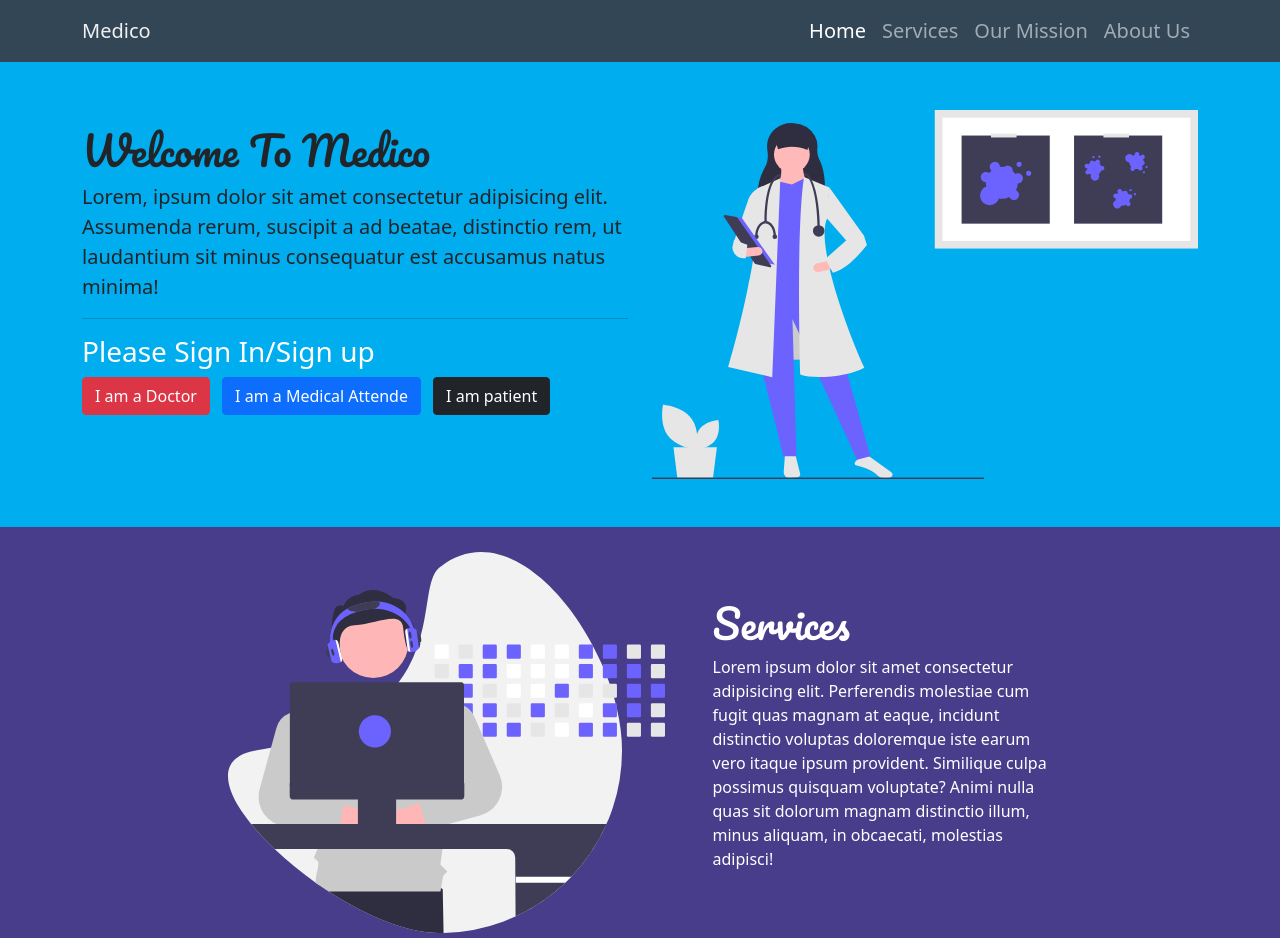
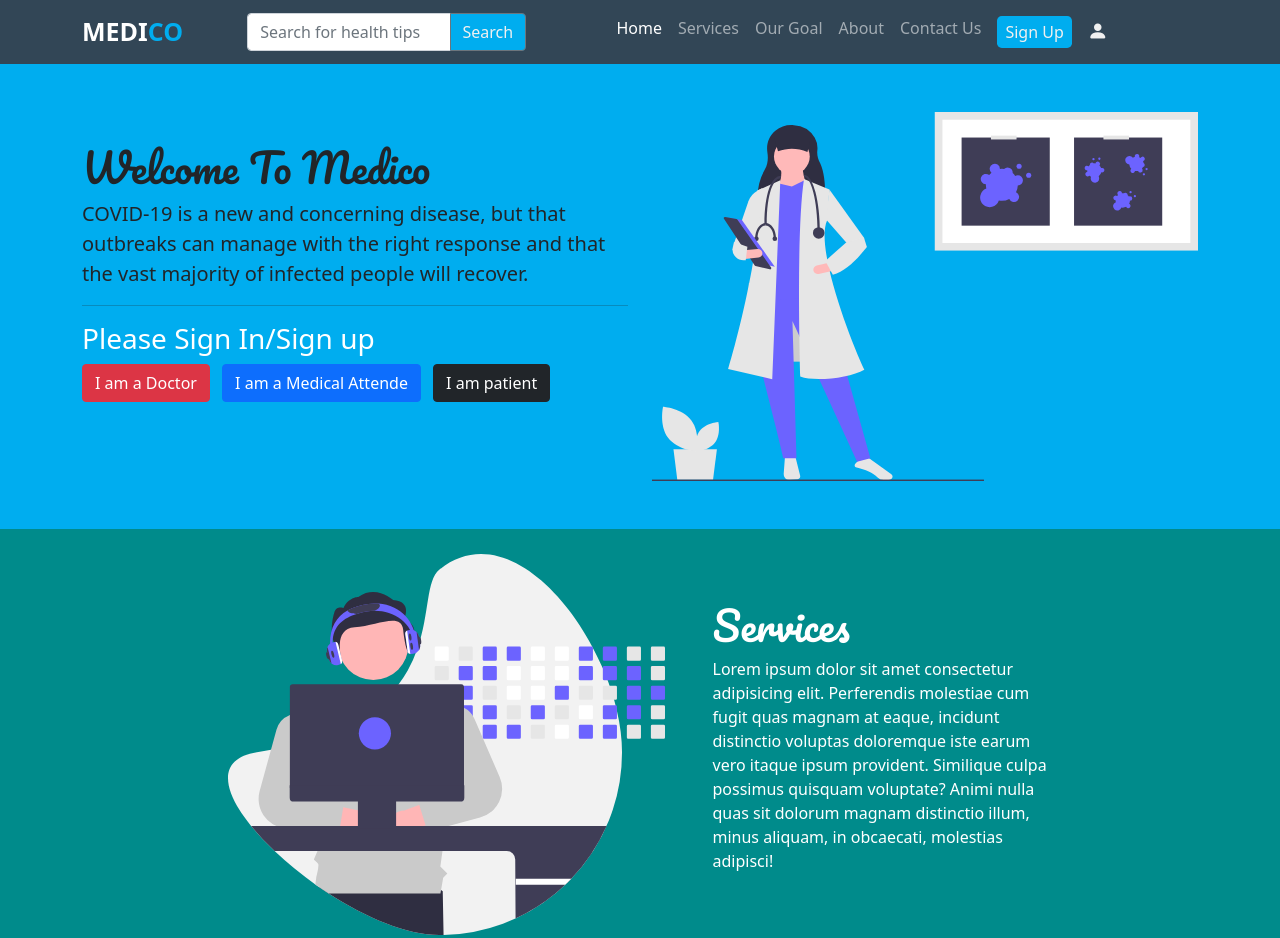
Before and after one commit to sufianfuad/medico-project, a plain HTML site: page index.html in a window 1280 px wide. Shown: the top 938 px of the page. Drawn offline with nearby package versions, Linux system fonts and the light colour scheme.

Commit message:
updated design

```diff
--- a/css/style.css
+++ b/css/style.css
@@ -10,9 +10,28 @@
     background-color: rgba(50, 70, 86,50);
     color: white;
 }
+.title{
+    font-size: 25px;
+    font-weight: 700;
+}
+#title-color{
+    color: #00adef;
+}
 #logoTitle{
     color: #f0f0f0;
     font-weight: 400;
+}
+#search-button{
+    background-color: #00adef;
+    color: #f0f0f0;
+}
+#sign{
+    background-color: #00adef;
+    color: #f0f0f0;
+}
+.bi{
+    font-size: 20px;
+    color: #f0f0f0;
 }
 .main-body{
     /* background-color: darkcyan; */
@@ -24,7 +43,8 @@
 }
 .second-part{
     margin-top: 40px;
-    background-color: darkslateblue;
+    /* background-color: darkslateblue; */
+    background-color: darkcyan;
     padding: 25px;
 }
 #footer{
--- a/index.html
+++ b/index.html
@@ -9,6 +9,9 @@
   <!-- bootstrap cdn -->
   <link href="https://cdn.jsdelivr.net/npm/bootstrap@5.1.1/dist/css/bootstrap.min.css" rel="stylesheet"
     integrity="sha384-F3w7mX95PdgyTmZZMECAngseQB83DfGTowi0iMjiWaeVhAn4FJkqJByhZMI3AhiU" crossorigin="anonymous">
+
+  <!-- bootstrap icon cdn -->
+  <link rel="stylesheet" href="https://cdn.jsdelivr.net/npm/bootstrap-icons@1.5.0/font/bootstrap-icons.css">
 
   <!-- annimate css -->
   <link rel="stylesheet" href="https://cdnjs.cloudflare.com/ajax/libs/animate.css/4.1.1/animate.min.css" />
@@ -22,7 +25,54 @@
     <!-- navbar start -->
     <nav class="navbar navbar-expand-lg navbar-dark navBg">
       <div class="container">
-        <a class="navbar-brand" id="logoTitle" href="#">Medico</a>
+        <a class="navbar-brand title" href="#">MEDI<span id="title-color">CO</span></a>
+        <button class="navbar-toggler" type="button" data-bs-toggle="collapse" data-bs-target="#navbarSupportedContent"
+          aria-controls="navbarSupportedContent" aria-expanded="false" aria-label="Toggle navigation">
+          <span class="navbar-toggler-icon"></span>
+        </button>
+        <div class="input-group w-25 ms-5">
+          <input type="text" class="form-control" placeholder="Search for health tips" aria-label="Recipient's username"
+            aria-describedby="button-addon2">
+          <button class="btn btn-outline-secondary" type="button" id="search-button">Search</button>
+        </div>
+        <div class="collapse navbar-collapse" id="navbarSupportedContent">
+          <ul class="navbar-nav mx-auto mb-lg-0">
+            <li class="nav-item">
+              <a class="nav-link active" aria-current="page" href="#">Home</a>
+            </li>
+            <li class="nav-item">
+              <a class="nav-link" href="#">Services</a>
+            </li>
+            <li class="nav-item">
+              <a class="nav-link" href="#">Our Goal</a>
+            </li>
+            <li class="nav-item">
+              <a class="nav-link" href="#">About</a>
+            </li>
+            <li class="nav-item">
+              <a class="nav-link" href="#">Contact Us</a>
+            </li>
+            <li class="nav-item">
+              <a class="nav-link" href="#"><button class="px-2 py-1 border-0 rounded-3" id="sign">Sign Up</button></a>
+            </li>
+            <li class="nav-item">
+              <a class="nav-link" href="#"><i class="bi bi-person-fill"></i></a>
+            </li>
+
+          </ul>
+          <!-- <form class="d-flex">
+            <input class="form-control me-2" type="search" placeholder="Search" aria-label="Search">
+            <button class="btn btn-outline-success" type="submit">SignIn</button>
+          </form> -->
+
+        </div>
+      </div>
+    </nav>
+    <!-- <nav class="navbar navbar-expand-lg navbar-dark navBg">
+      <div class="container">
+
+
+         <a class="navbar-brand" id="logoTitle" href="#">Medico</a>
         <button class="navbar-toggler" type="button" data-bs-toggle="collapse" data-bs-target="#navbarNav"
           aria-controls="navbarNav" aria-expanded="false" aria-label="Toggle navigation">
           <span class="navbar-toggler-icon"></span>
@@ -44,7 +94,7 @@
           </ul>
         </div>
       </div>
-    </nav>
+    </nav> -->
     <!-- navbar end -->
   </header>
   <main class="main-body">
@@ -52,10 +102,8 @@
       <div class="row d-flex justify-content-center align-items-center">
         <div class="col-md-6">
           <h1 class="welcome">Welcome To Medico</h1>
-          <p class="fs-5">Lorem, ipsum dolor sit amet consectetur adipisicing elit. Assumenda rerum, suscipit a ad
-            beatae, distinctio rem,
-            ut laudantium sit minus consequatur
-            est accusamus natus minima!</p>
+          <p class="fs-5">COVID-19 is a new and concerning disease, but that outbreaks can manage with the right
+            response and that the vast majority of infected people will recover.</p>
           <hr>
           <h3 class="text-white">Please Sign In/Sign up</h3>
 
@@ -89,7 +137,7 @@
       </div>
     </section>
   </main>
-  <footer id="footer" class=" text-white text-center py-3">Copyright &copy; for Final Year Project 2021
+  <footer id="footer" class=" text-white text-center py-2">Copyright &copy; for Final Year Project 2021
   </footer>
 
 
```
